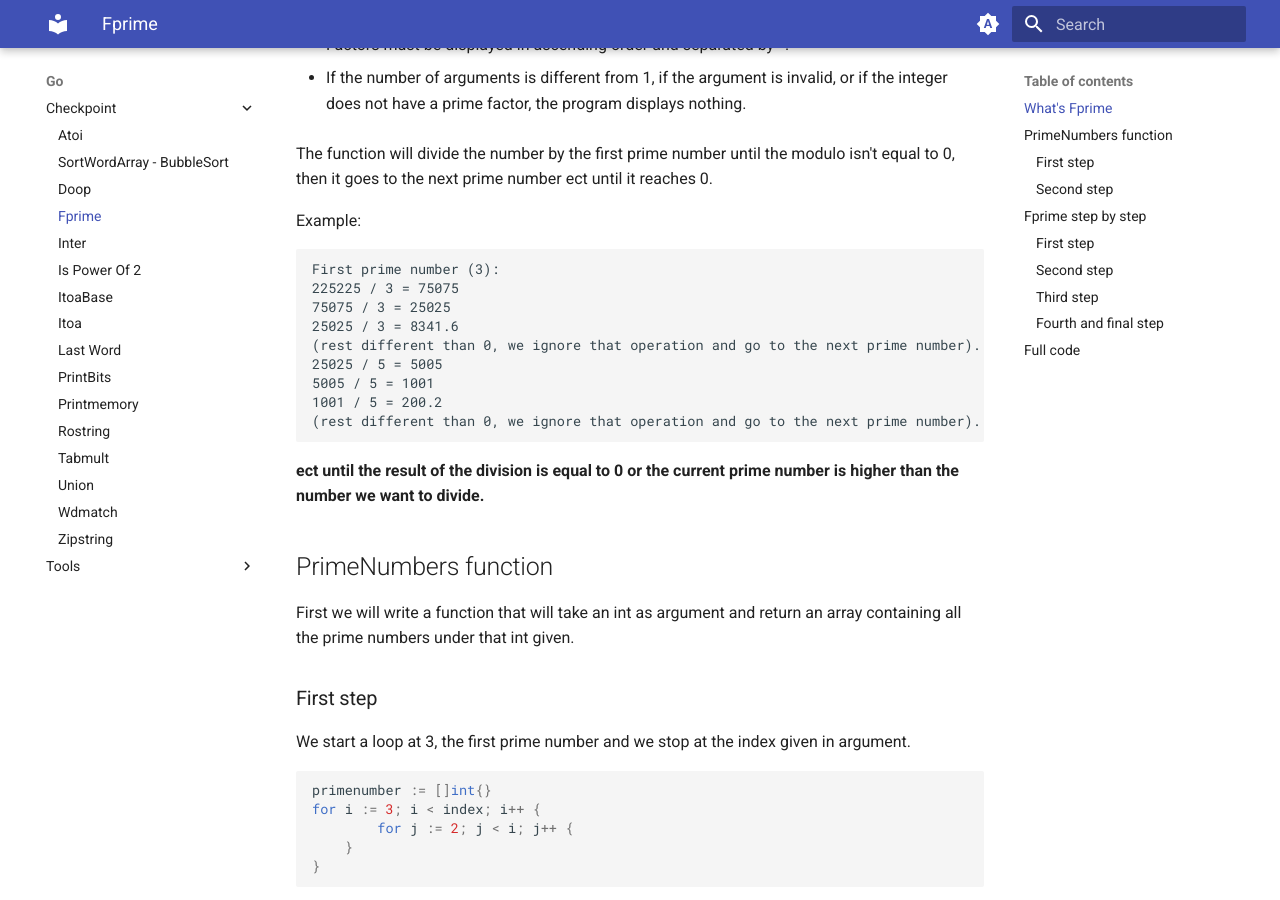
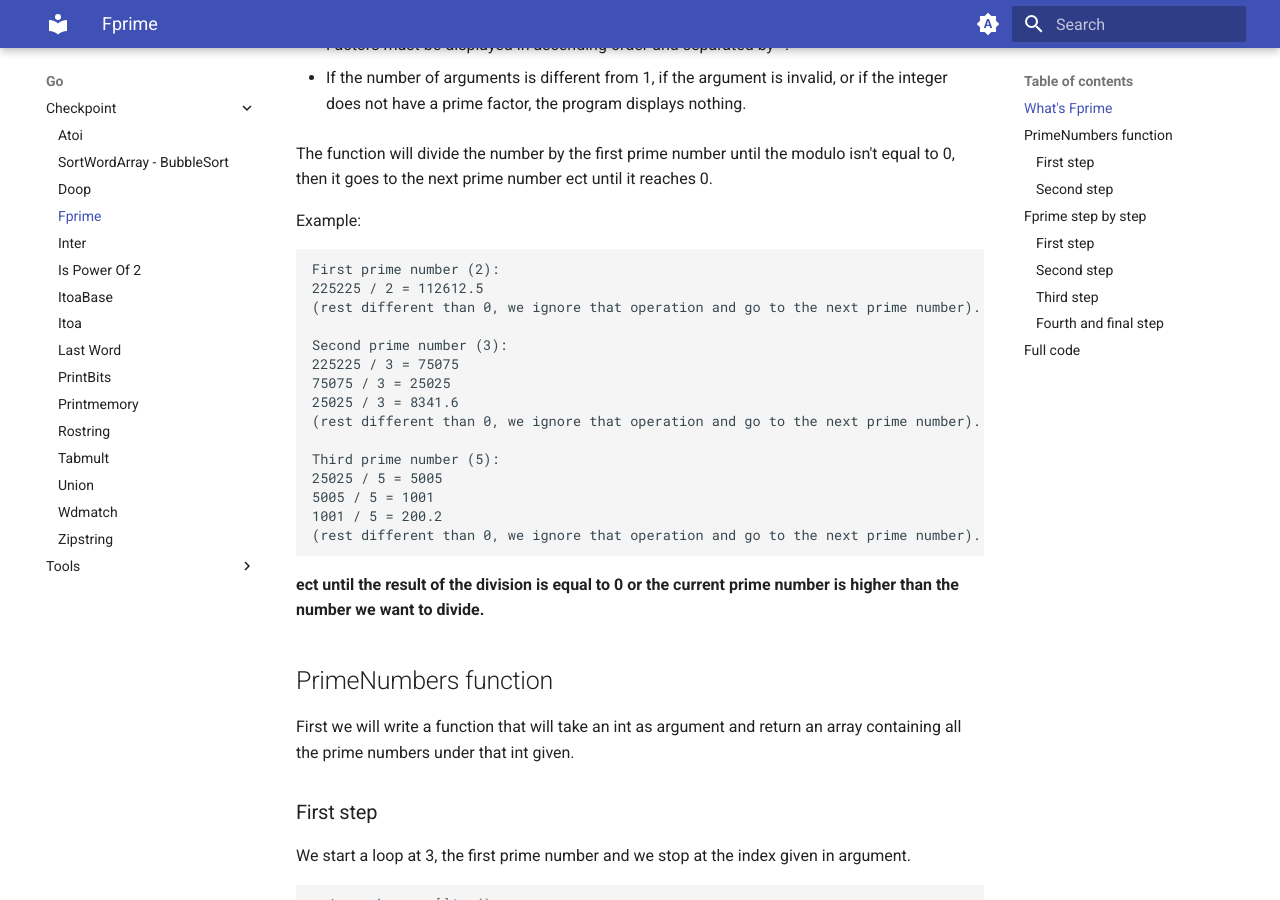
Before and after one commit to Z01-HelloThere/doc, an MkDocs documentation site: the page built from docs/go/checkpoint/FprimeDoc.md, in a window 1280 px wide and 900 px high, scrolled down 322 px. Built offline with MkDocs 1.6.1 and Material for MkDocs 9.7.7, drawn with Linux system fonts in a browser that asks for light colours.

Commit message:
FprimeDocModified

````diff
--- a/docs/go/checkpoint/FprimeDoc.md
+++ b/docs/go/checkpoint/FprimeDoc.md
@@ -12,11 +12,17 @@ The function will divide the number by the first prime number until the modulo i
 
 Example:
 ```txt
-First prime number (3):
+First prime number (2):
+225225 / 2 = 112612.5
+(rest different than 0, we ignore that operation and go to the next prime number).
+
+Second prime number (3):
 225225 / 3 = 75075
 75075 / 3 = 25025
 25025 / 3 = 8341.6
 (rest different than 0, we ignore that operation and go to the next prime number).
+
+Third prime number (5):
 25025 / 5 = 5005
 5005 / 5 = 1001
 1001 / 5 = 200.2
````
